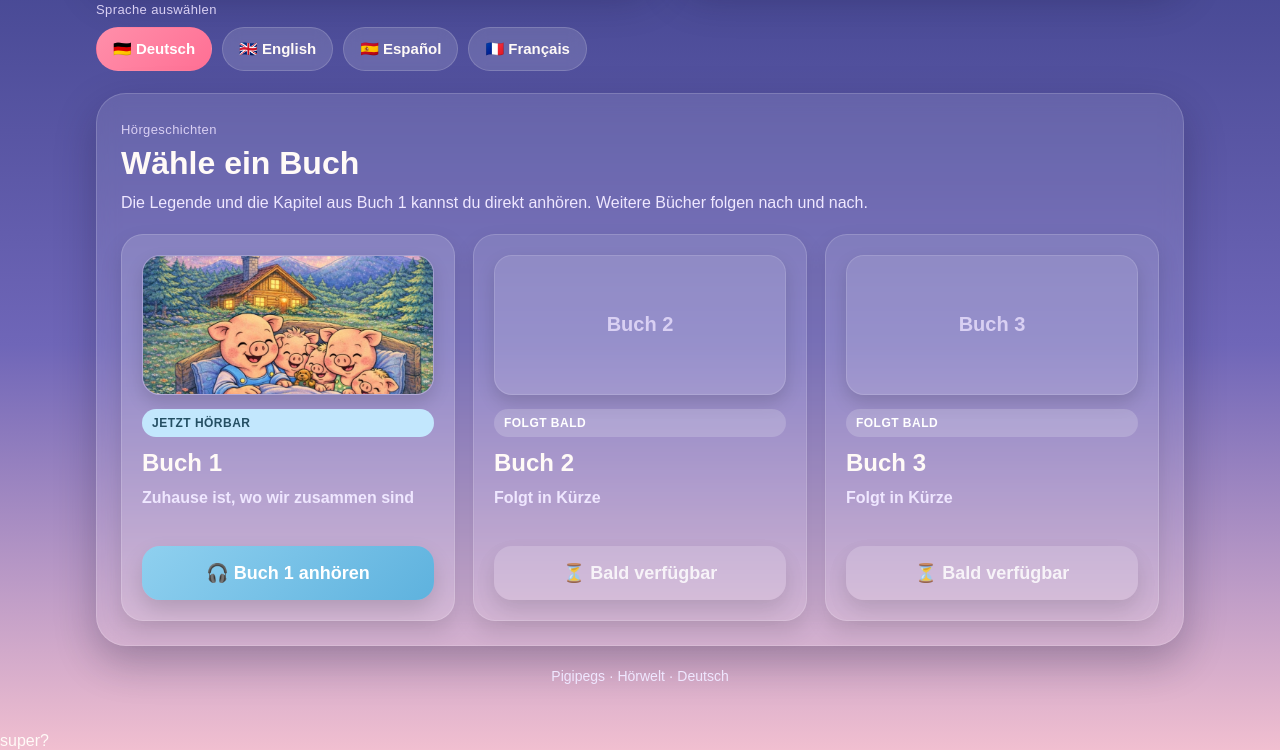
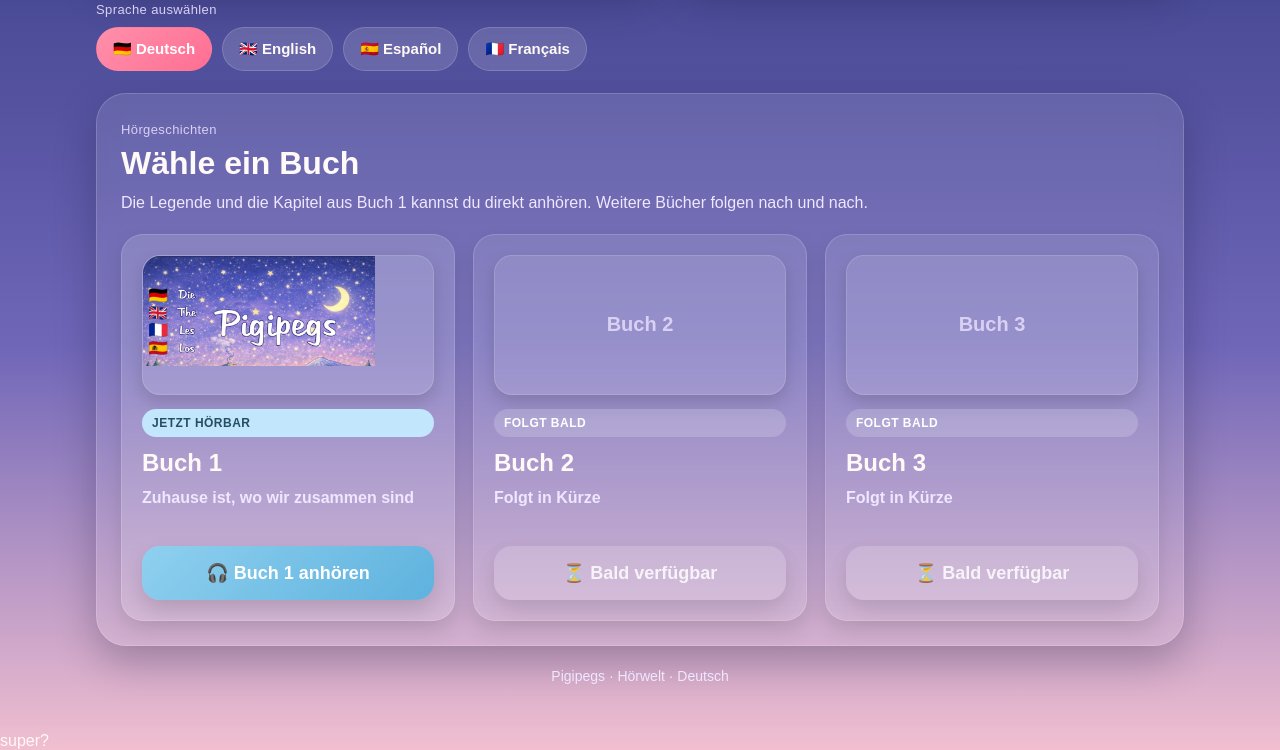
Before and after one commit to Pigipegs/pigipegs, a Jekyll site: the page book01/audio.html, which Jekyll copies as it is, in a window 1280 px wide. Shown: the part 696-1446 px from the top of the page. Built offline with Jekyll 4.4.1, drawn with Linux system fonts in a browser that asks for light colours.

Commit message:
Update audio.html

```diff
--- a/book01/audio.html
+++ b/book01/audio.html
@@ -350,10 +350,10 @@
 
 .book-cover img{
   display:block;
-  width:100%;
-  height:100%;
+  width:80%;
+  height:80%;
   object-fit:cover;
-  object-position:center;
+  object-position:top;
 }
 
     .book-cover-placeholder{
```
